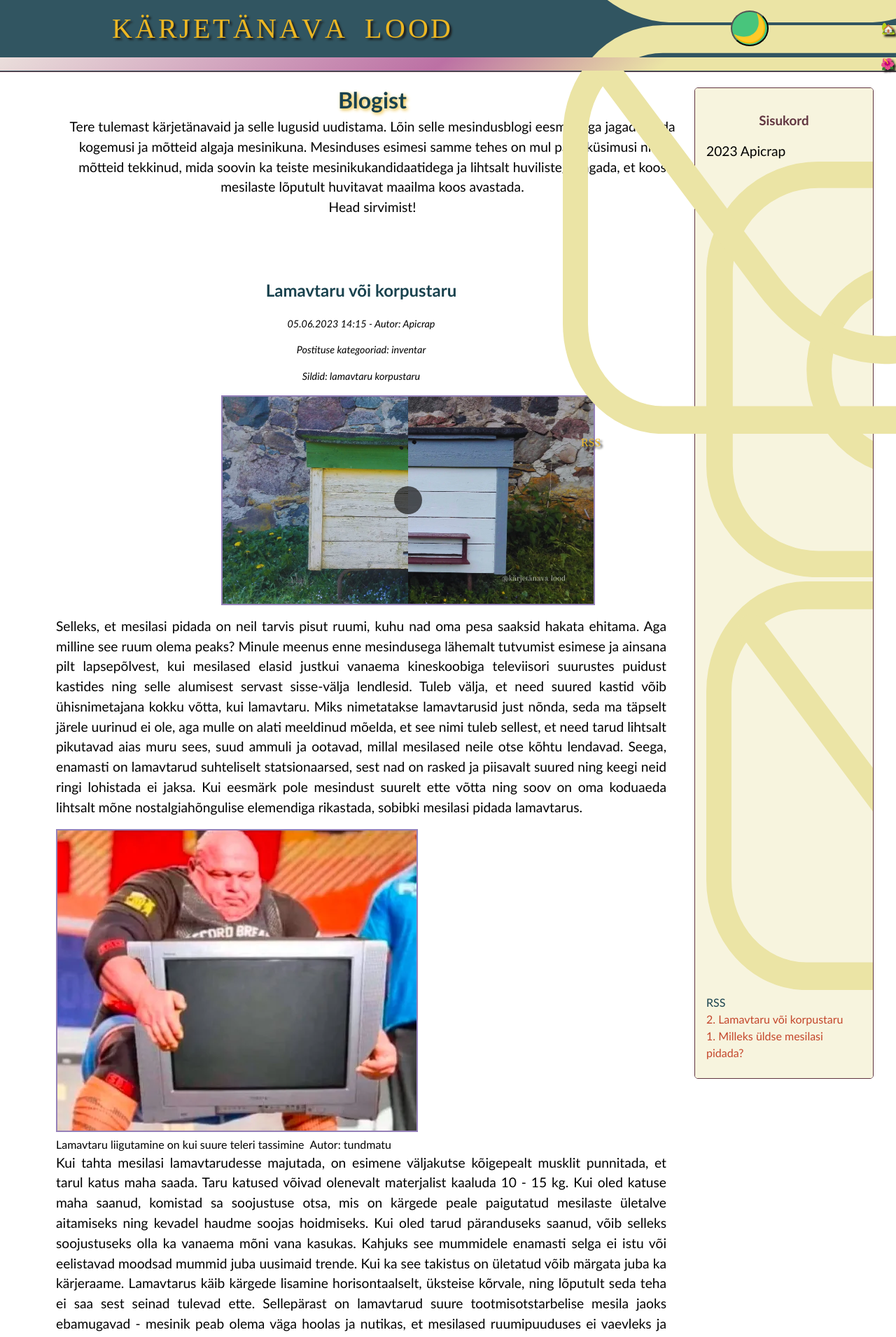
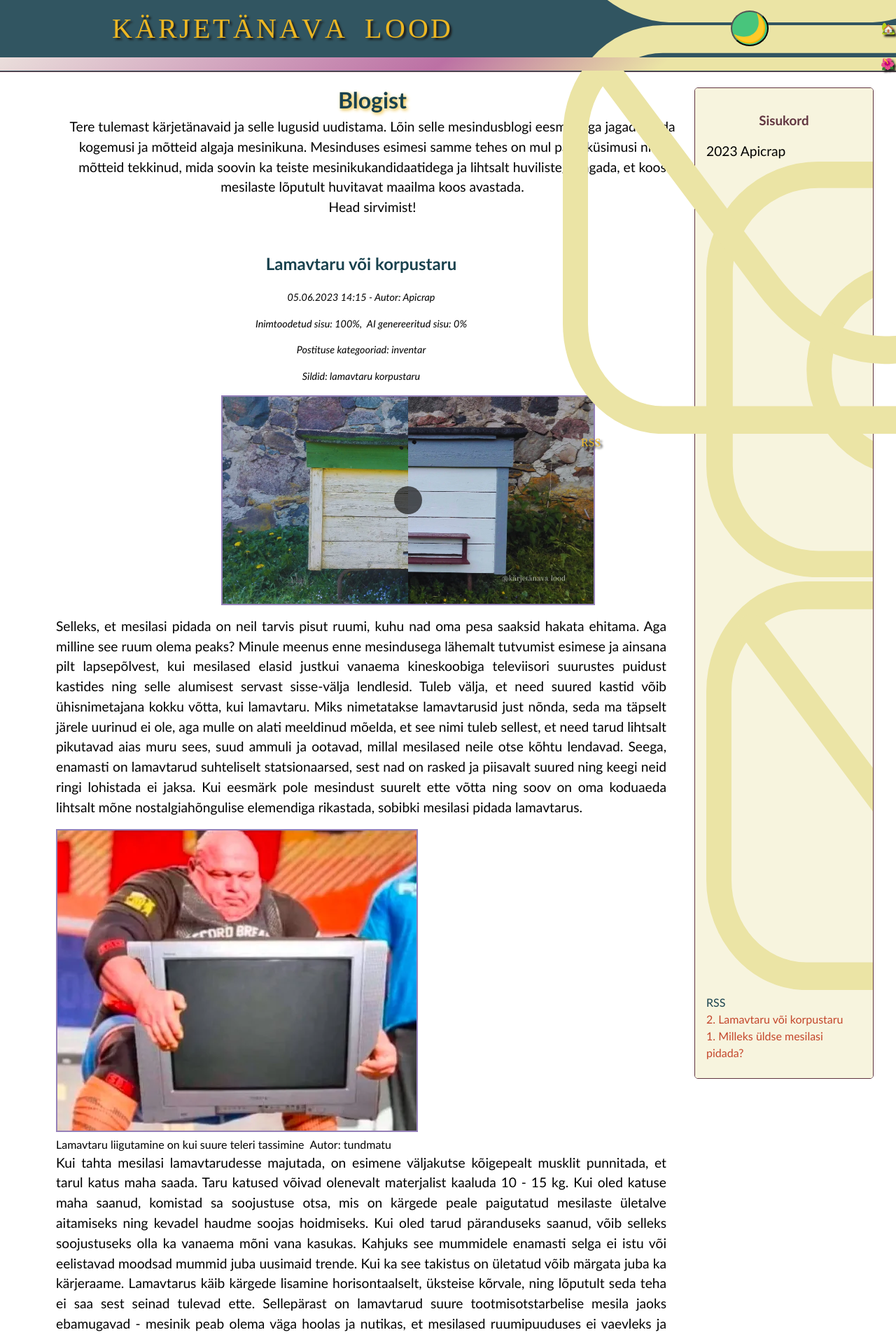
Before and after one commit to apicrap/apiblog, a Jekyll site: the page built from _pages/index.markdown, in a window 1280 px wide. Shown: the top 1911 px of the page at 70% size. Built offline with Jekyll 4.4.1, drawn with Linux system fonts in a browser that asks for light colours; some web fonts are replaced; some of the changed text lies outside the part shown.

Commit message:
Add human-generated declaration.

```diff
--- a/_layouts/post.html
+++ b/_layouts/post.html
@@ -4,6 +4,7 @@
     <h2 id=post-heading-{{page.id}}>{{ page.title | capitalize }}</h2>
     <div class="post-metadata">
         <p>{{ page.time }} - Autor: {{ page.author | capitalize }}</p>
+        <p><span>Inimtoodetud sisu: {{page.human_generated}},&#8194;AI genereeritud sisu: {{page.ai_generated}}</p>
         <p>Postituse kategooriad:
             {% for category in page.categories %}
             <span> {{category}} </span>
--- a/_posts/2023-05-22-miks-pidada-mesilasi.markdown
+++ b/_posts/2023-05-22-miks-pidada-mesilasi.markdown
@@ -2,6 +2,8 @@
 time: 22.05.2023 15:05
 author: apicrap
 title:  "Milleks üldse mesilasi pidada?"
+human_generated: 100%
+ai_generated: 0%
 categories: mesilased
 tags:
 picture_date1: 22.05.2023
--- a/_posts/2023-06-05-lamavtaru-voi-korpustaru.markdown
+++ b/_posts/2023-06-05-lamavtaru-voi-korpustaru.markdown
@@ -2,6 +2,8 @@
 time: 05.06.2023 14:15
 author: apicrap
 title:  "Lamavtaru või korpustaru"
+human_generated: 100%
+ai_generated: 0%
 categories: inventar
 tags: lamavtaru korpustaru
 compare_1: /assets/images/Lamavtaru2.webp
```
